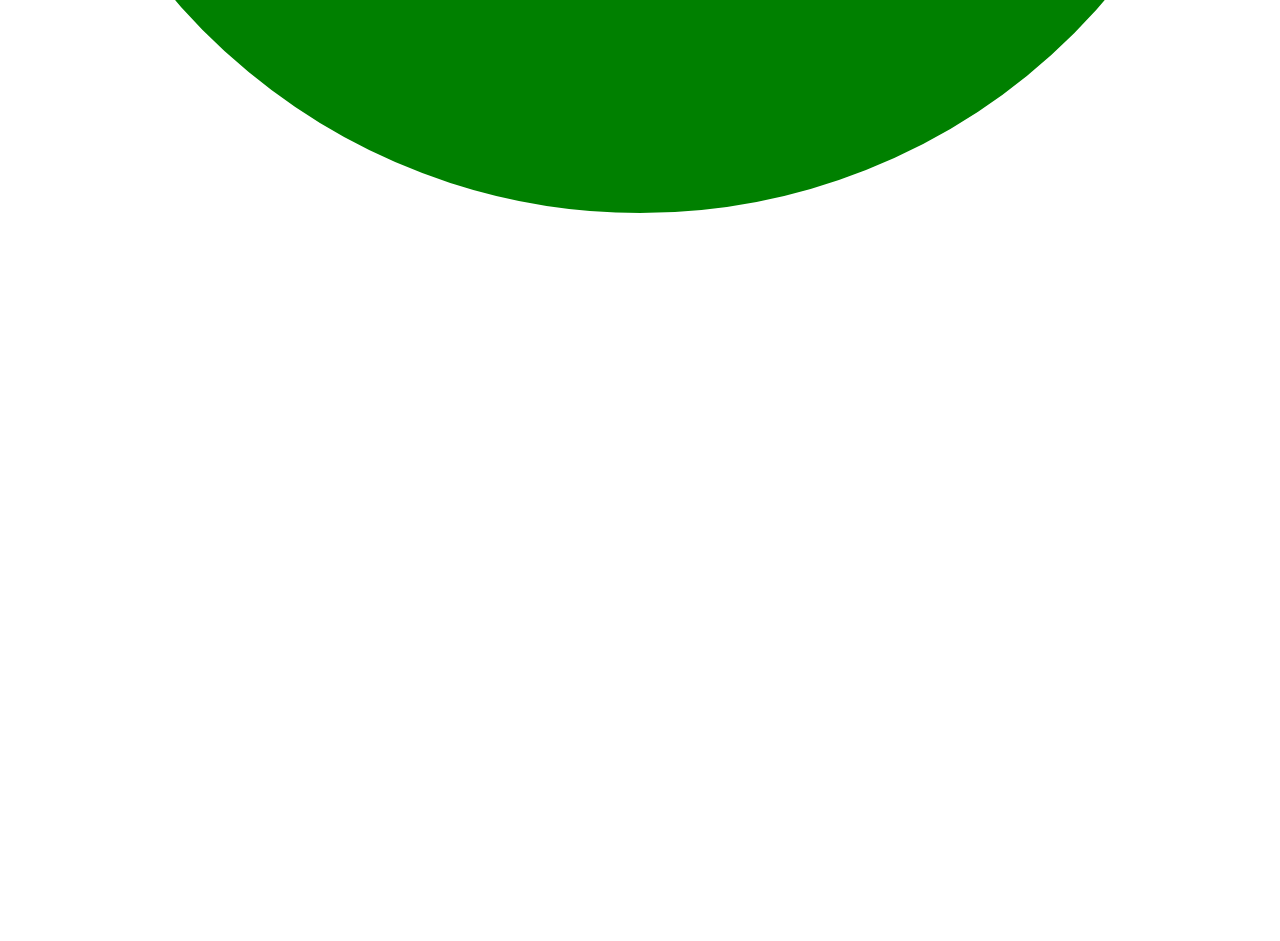
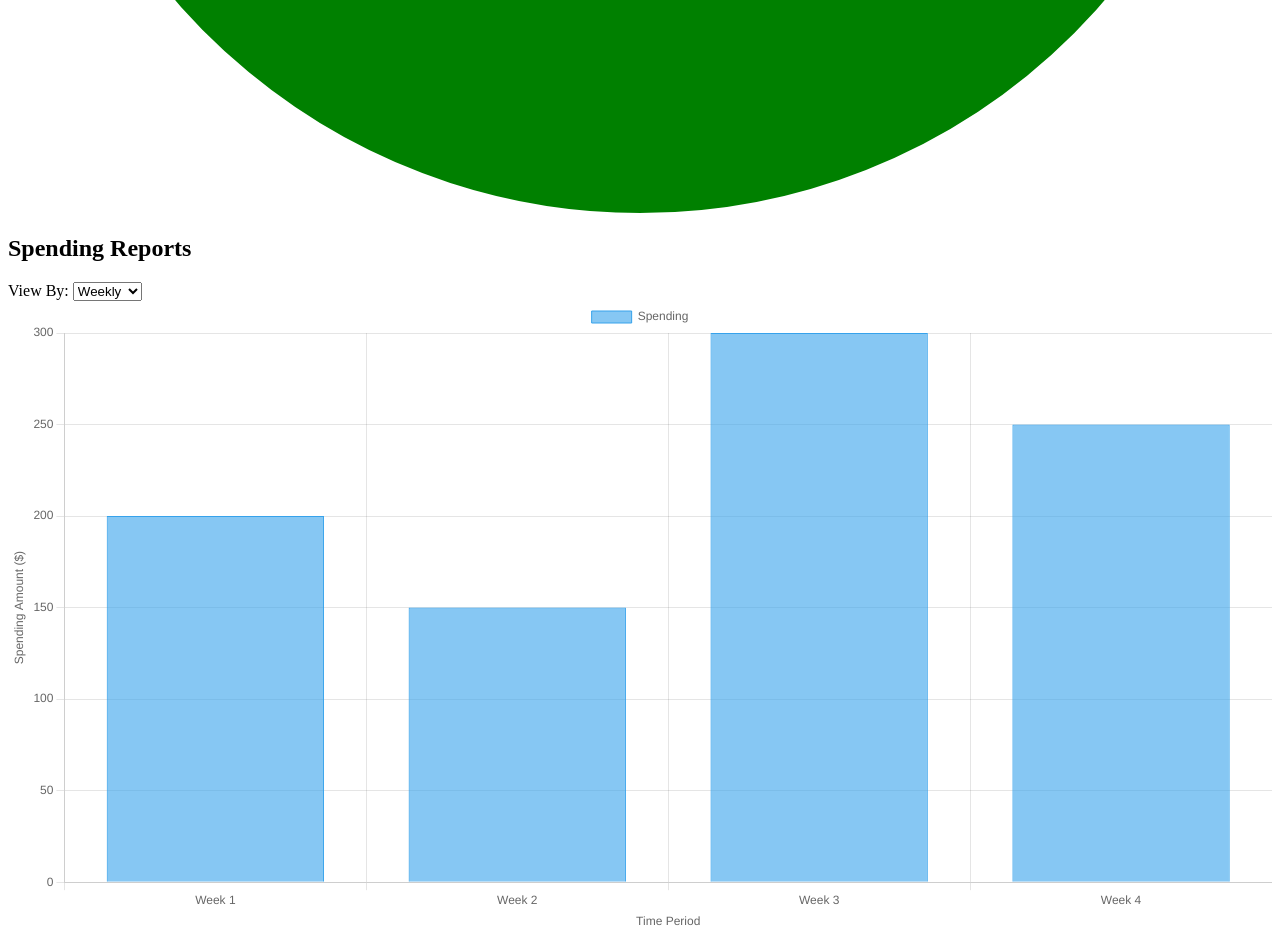
Before and after one commit to hansuja-yalavarthi/fin, a Flask app: page /budgeting in a window 1280 px wide. Shown: the part 1798-2739 px from the top of the page. Before the commit the page ends 2011 px from the top, so only its background shows below. Run offline with Flask 3, Linux system fonts and the light colour scheme; data comes from the database, SQL or seed files in the repository.

Commit message:
Update budgeting.html

```diff
--- a/templates/budgeting.html
+++ b/templates/budgeting.html
@@ -86,6 +86,17 @@
             <canvas id="pieChart" class="pie-chart"></canvas>
         </section>
 
+        <!-- Bar Chart for Weekly/Monthly Reports -->
+        <section class="chart-section">
+            <h2 class="section-title">Spending Reports</h2>
+            <label for="timePeriod" class="form-label">View By:</label>
+            <select id="timePeriod" class="form-input">
+                <option value="weekly">Weekly</option>
+                <option value="monthly">Monthly</option>
+            </select>
+            <canvas id="barChart" class="bar-chart"></canvas>
+        </section>
+
         <script src="https://cdn.jsdelivr.net/npm/chart.js"></script>
         <script>
             var ctx = document.getElementById('pieChart').getContext('2d');
@@ -100,5 +111,72 @@
                 }
             });
         </script>
+
+        <script>
+            var barCtx = document.getElementById('barChart').getContext('2d');
+
+            // Example data (replace with server data dynamically)
+            var weeklyData = {
+                labels: ['Week 1', 'Week 2', 'Week 3', 'Week 4'],
+                datasets: [{
+                    label: 'Spending',
+                    data: [200, 150, 300, 250],
+                    backgroundColor: 'rgba(54, 162, 235, 0.6)',
+                    borderColor: 'rgba(54, 162, 235, 1)',
+                    borderWidth: 1
+                }]
+            };
+
+            var monthlyData = {
+                labels: ['January', 'February', 'March', 'April'],
+                datasets: [{
+                    label: 'Spending',
+                    data: [800, 750, 1000, 950],
+                    backgroundColor: 'rgba(75, 192, 192, 0.6)',
+                    borderColor: 'rgba(75, 192, 192, 1)',
+                    borderWidth: 1
+                }]
+            };
+
+            var barChart = new Chart(barCtx, {
+                type: 'bar',
+                data: weeklyData, // Default to weekly
+                options: {
+                    responsive: true,
+                    plugins: {
+                        legend: {
+                            display: true,
+                            position: 'top'
+                        }
+                    },
+                    scales: {
+                        x: {
+                            title: {
+                                display: true,
+                                text: 'Time Period'
+                            }
+                        },
+                        y: {
+                            title: {
+                                display: true,
+                                text: 'Spending Amount ($)'
+                            },
+                            beginAtZero: true
+                        }
+                    }
+                }
+            });
+
+            // Dropdown to switch between Weekly and Monthly data
+            document.getElementById('timePeriod').addEventListener('change', function () {
+                if (this.value === 'weekly') {
+                    barChart.data = weeklyData;
+                } else if (this.value === 'monthly') {
+                    barChart.data = monthlyData;
+                }
+                barChart.update(); // Update chart with new data
+            });
+        </script>
+
     </div>
 </body>
```
